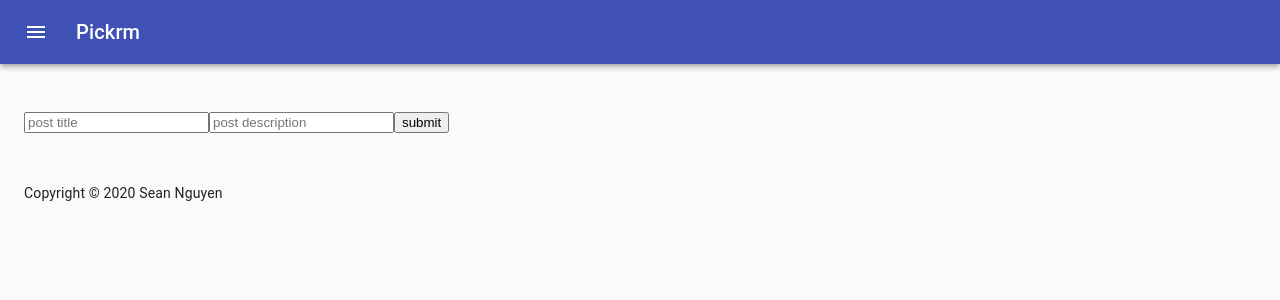
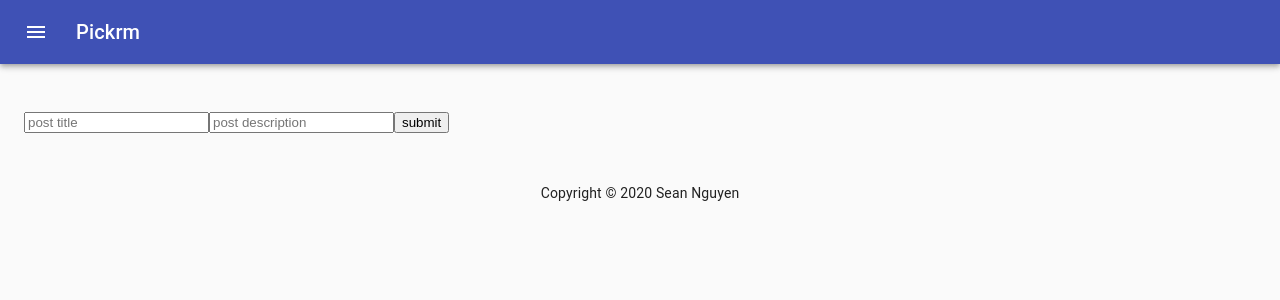
Before and after one commit to seansonhung/pickrm, a React (Create React App) app: page /app/create in a window 1280 px wide. Shown: the top 300 px of the page. Built offline with nearby package versions, Linux system fonts and the light colour scheme; no server answers; what aws-amplify would draw is missing.

Commit message:
small changes

```diff
--- a/src/ViewPost.tsx
+++ b/src/ViewPost.tsx
@@ -2,7 +2,7 @@ import React, { useState, useEffect } from 'react';
 import { API, graphqlOperation } from 'aws-amplify'
 import { getPost } from './graphql/queries'
 import { RouteComponentProps } from '@reach/router';
-import CreateEntry from './CreateEntry';
+import CreateEntry from './components/CreateEntry';
 
 interface ViewPostProps extends RouteComponentProps {
   pid?: string;
--- a/src/layout/Footer.tsx
+++ b/src/layout/Footer.tsx
@@ -10,6 +10,7 @@ const Footer: React.FC = () => {
 };
 
 const FooterWrapper = styled.footer`
+  text-align: center;
   margin-top: 50px;
 `;
 
```
